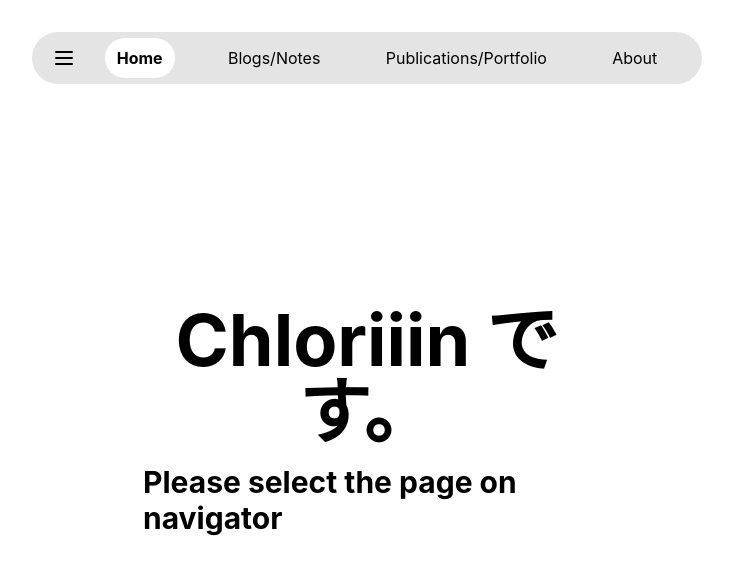
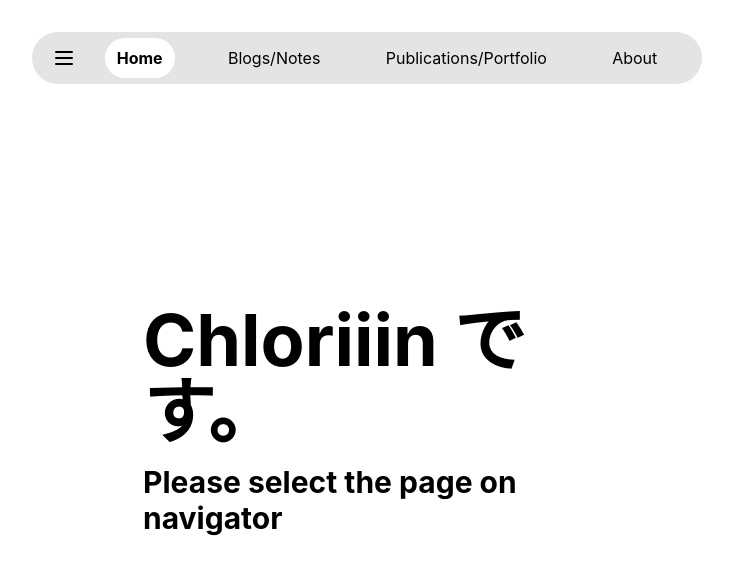
Before and after one commit to Chloriiin/zzzzzachye.github.io, a Next.js app: page / in a window 1280 px wide. Shown: the top 574 px of the page, without its empty margins (273-1006 px from the left). Built offline with nearby package versions, Linux system fonts and the light colour scheme.

Commit message:
Make title and subtitle left-aligned on separate lines

```diff
--- a/src/app/page.tsx
+++ b/src/app/page.tsx
@@ -8,8 +8,8 @@ export default function Home() {
         <Navbar />
 
         <div className="flex flex-col items-center justify-center mt-32 md:mt-48">
-          <div className="w-full max-w-md mx-auto">
-            <h1 className="text-5xl md:text-7xl font-bold mb-4 text-center">
+          <div className="w-full max-w-md">
+            <h1 className="text-5xl md:text-7xl font-bold mb-4 text-left">
               Chloriiin<span className="ml-2 md:ml-4">です。</span>
             </h1>
             <p className="text-xl md:text-3xl font-bold text-left">
```
